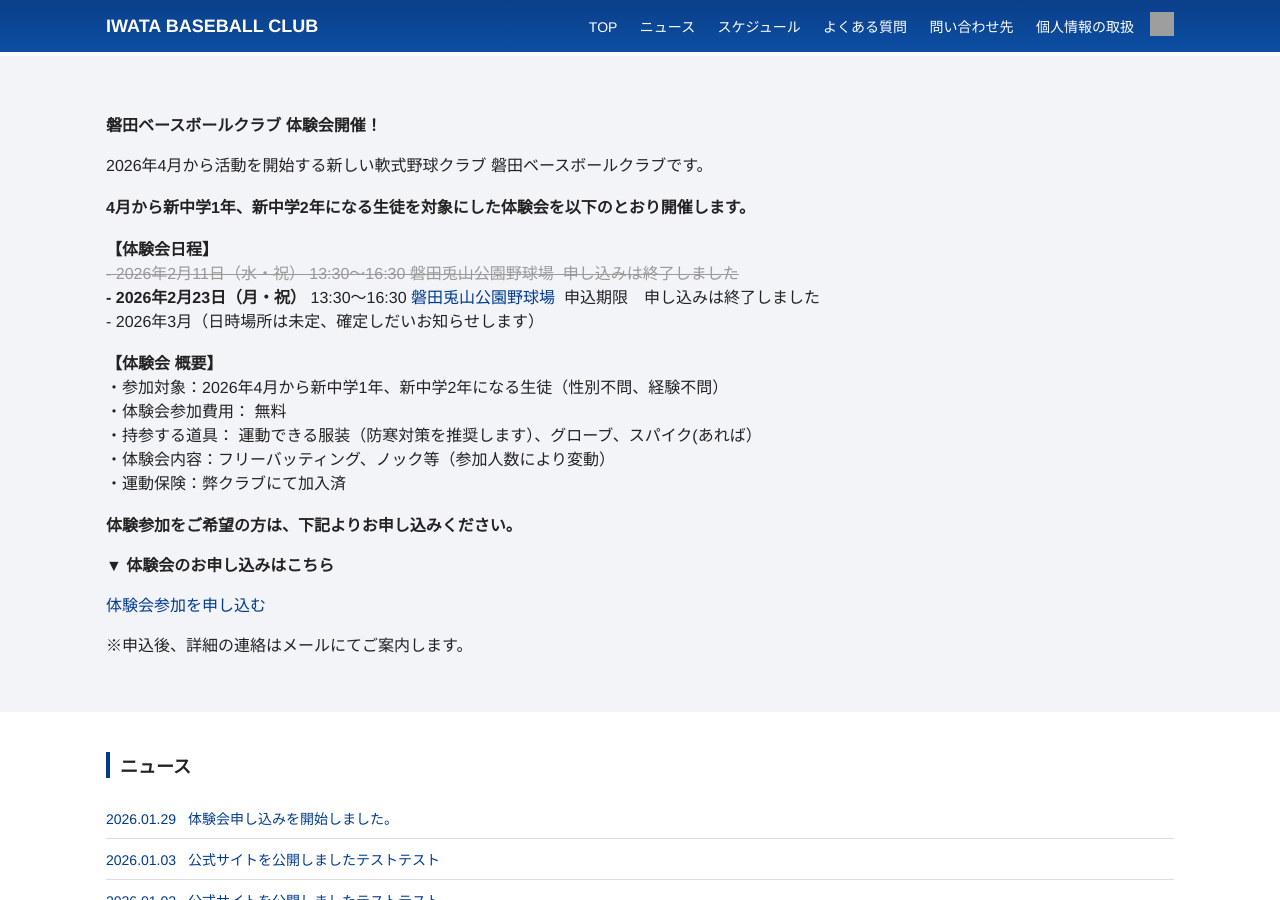
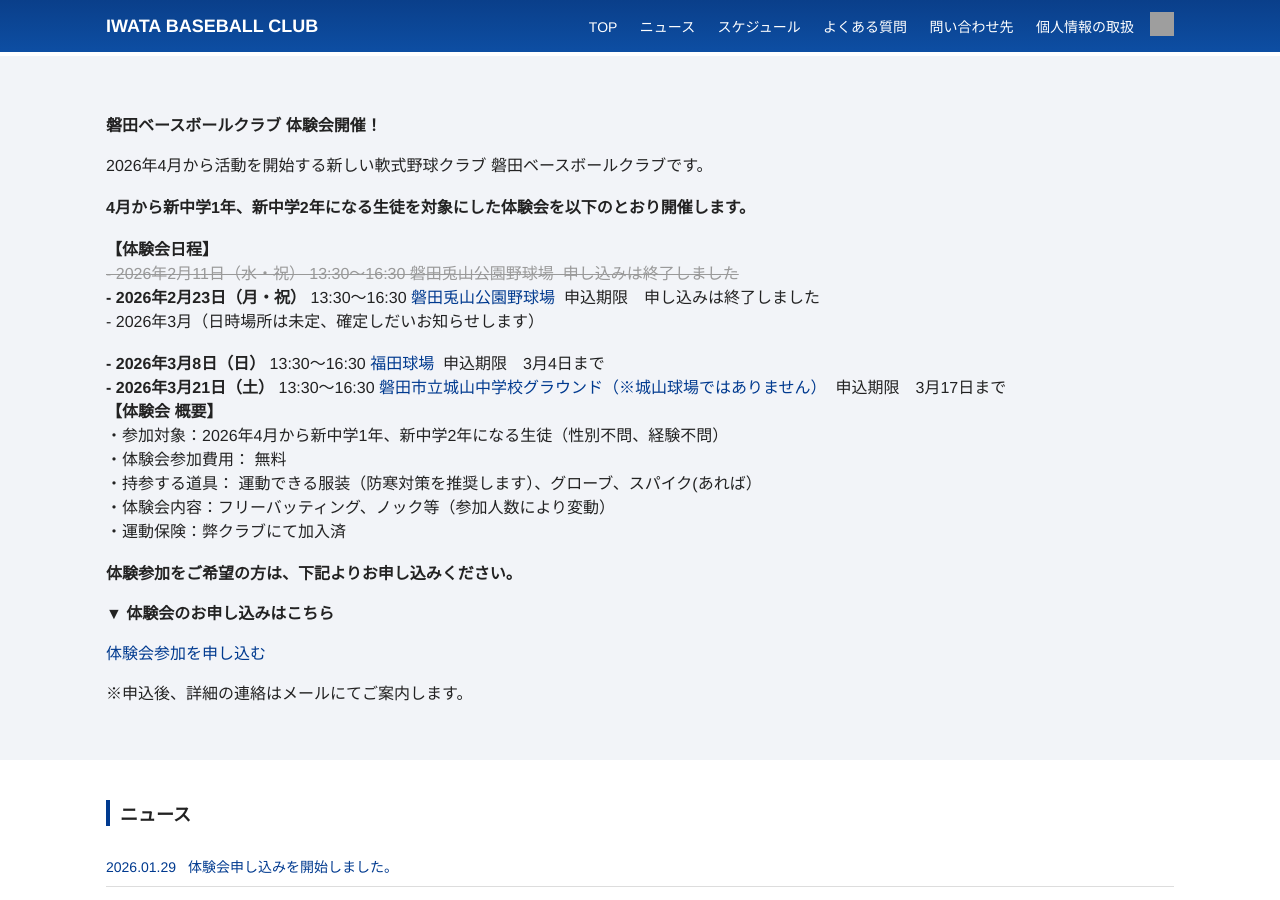
Before and after one commit to moutineigo/baseball, a Jekyll site: the page built from index.md, in a window 1280 px wide and 900 px high. Built offline with Jekyll 4.4.1, drawn with Linux system fonts in a browser that asks for light colours; grey boxes are pictures that could not be loaded.

Commit message:
Update home.html

```diff
--- a/_layouts/home.html
+++ b/_layouts/home.html
@@ -12,6 +12,10 @@ layout: default
   <strong>4月から新中学1年、新中学2年になる生徒を対象にした体験会を以下のとおり開催します。</strong><br><br>
 
   <strong>【体験会日程】</strong><br>
+
+<!--
+  <strong>【体験会 説明会日程】</strong><br>
+-->
 
   <span class="closed">
    <span class="strike">
@@ -28,6 +32,26 @@ layout: default
    &nbsp;申込期限　申し込みは終了しました<br>
 
    - 2026年3月（日時場所は未定、確定しだいお知らせします）<br><br>
+
+
+  <strong> - 2026年3月8日（日）</strong> 13:30〜16:30
+  <a href="https://maps.app.goo.gl/HYzkZg68Qema2gURA"
+   target="_blank"
+   rel="noopener">
+   福田球場
+   </a>
+   &nbsp;申込期限　3月4日まで<br>
+
+  <strong> - 2026年3月21日（土）</strong> 13:30〜16:30
+  <a href="https://maps.app.goo.gl/nu74oAHkHiKY7GsV6"
+   target="_blank"
+   rel="noopener">
+   磐田市立城山中学校グラウンド（※城山球場ではありません）
+   </a>
+   &nbsp;申込期限　3月17日まで<br>
+
+
+
 
   <strong>【体験会 概要】</strong><br>
 ・参加対象：2026年4月から新中学1年、新中学2年になる生徒（性別不問、経験不問）<br>
```
